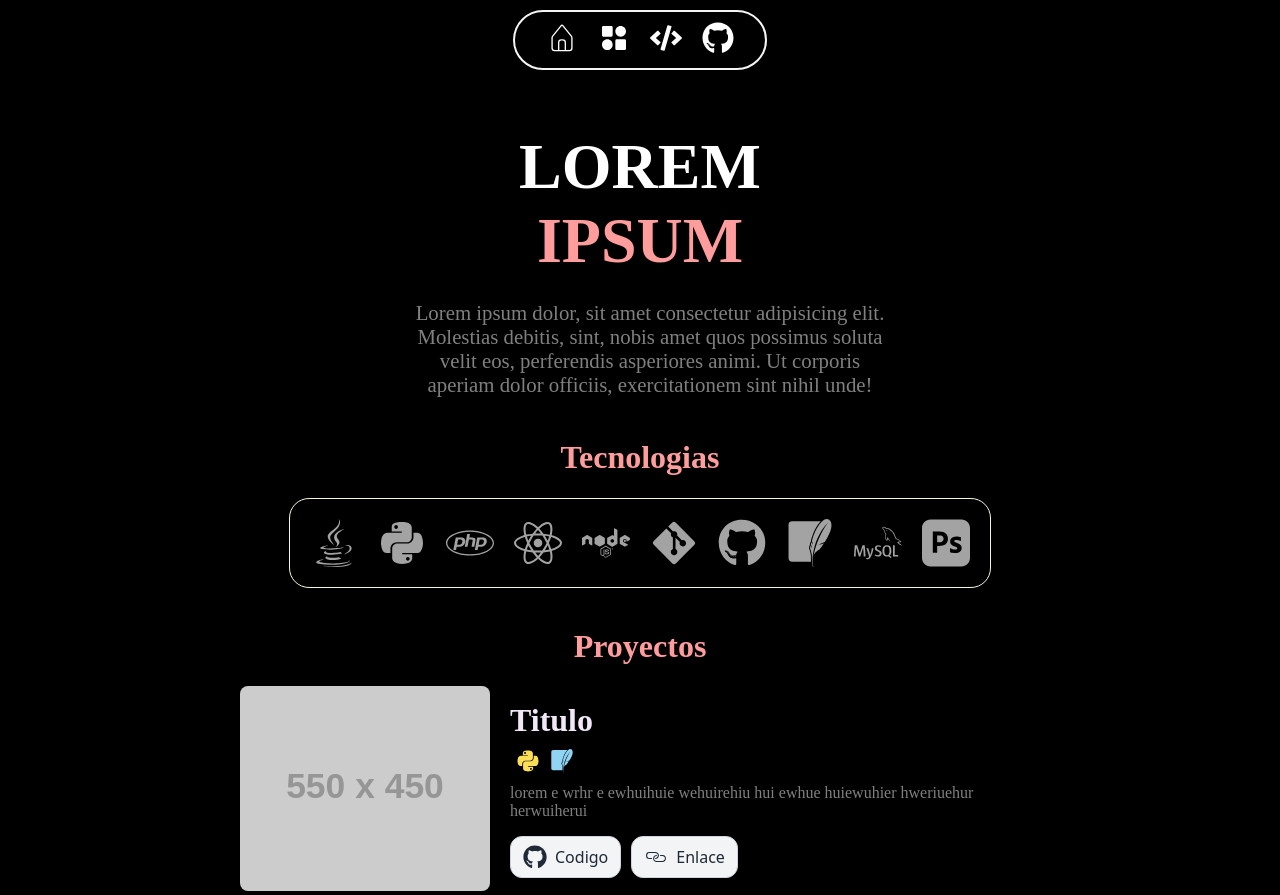
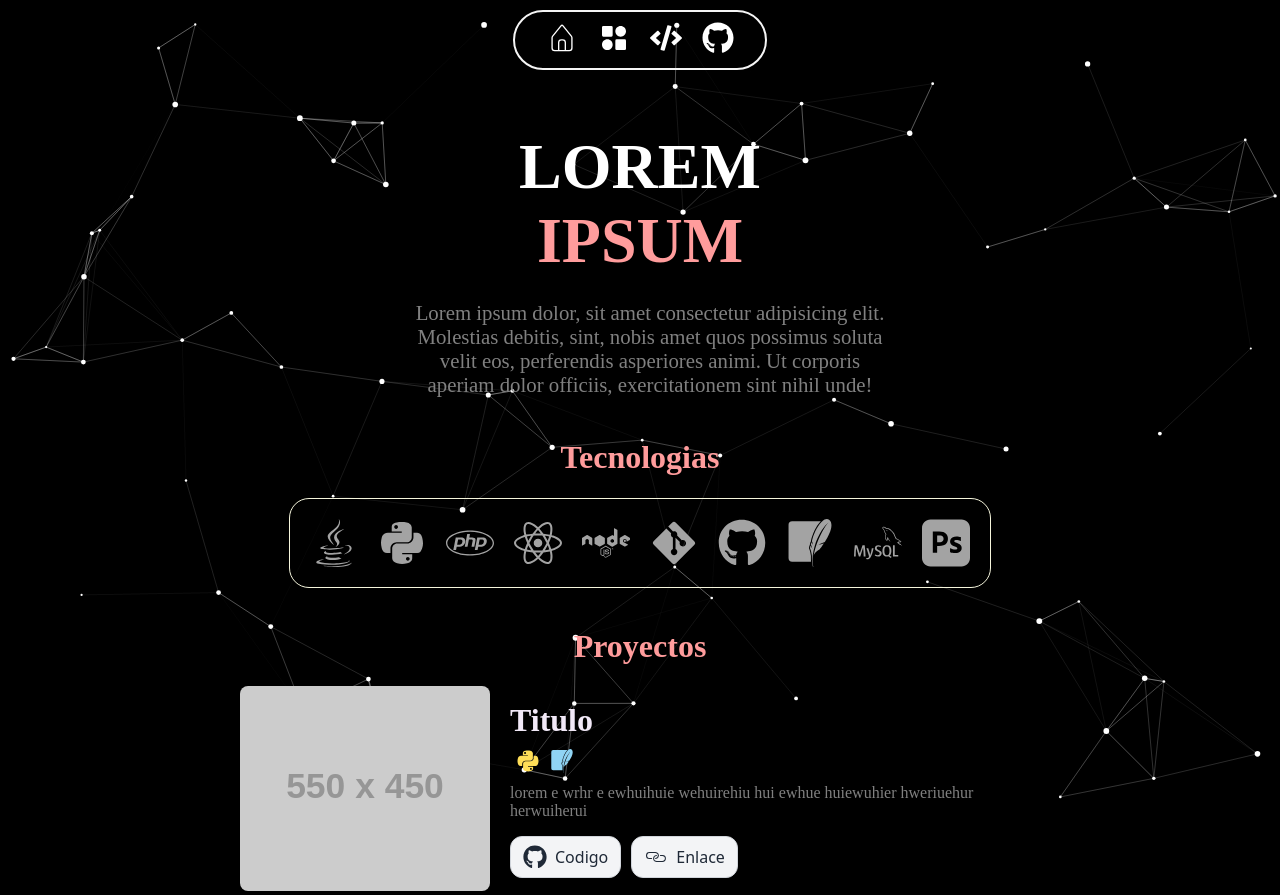
Before and after one commit to agusaguerom/portfolio, a React (Vite) app: page / in a window 1280 px wide. Built offline with nearby package versions, Linux system fonts and the light colour scheme.

Commit message:
Fondo de Particulas

```diff
--- a/package.json
+++ b/package.json
@@ -10,9 +10,13 @@
     "preview": "vite preview"
   },
   "dependencies": {
+    "@tsparticles/all": "^3.8.0",
+    "@tsparticles/react": "^3.0.0",
     "react": "^18.3.1",
     "react-dom": "^18.3.1",
-    "react-icons": "^5.4.0"
+    "react-icons": "^5.4.0",
+    "react-tsparticles": "^2.12.2",
+    "tsparticles": "^3.8.0"
   },
   "devDependencies": {
     "@eslint/js": "^9.17.0",
--- a/src/App.css
+++ b/src/App.css
@@ -4,3 +4,12 @@ body {
     margin: 0;
     height: 100vh;
   }
+
+  #tsparticles {
+    position: fixed;
+    top: 0;
+    left: 0;
+    width: 100vw;
+    height: 100vh;
+    z-index: -1; /* Lo coloca en el fondo */
+}
--- a/src/App.jsx
+++ b/src/App.jsx
@@ -1,12 +1,13 @@
 
 import './App.css'
+import ParticlesBackground from './components/Config/ParticlesBackground'
 import Navbar from './components/Navbar/Navbar'
 import Home from './pages/Home'
-
 function App() {
 
   return (
     <>
+    <ParticlesBackground/>
     <Navbar/>
     <Home/>
     </>
--- /dev/null
+++ b/src/components/Config/ParticlesBackground.jsx
@@ -0,0 +1,108 @@
+
+import Particles, { initParticlesEngine } from "@tsparticles/react";
+import { useEffect, useMemo, useState } from "react";
+// import { loadAll } from "@/tsparticles/all"; // if you are going to use `loadAll`, install the "@tsparticles/all" package too.
+// import { loadFull } from "tsparticles"; // if you are going to use `loadFull`, install the "tsparticles" package too.
+import { loadSlim } from "@tsparticles/slim"; // if you are going to use `loadSlim`, install the "@tsparticles/slim" package too.
+// import { loadBasic } from "@tsparticles/basic"; // if you are going to use `loadBasic`, install the "@tsparticles/basic" package too.
+
+
+const ParticlesBackground = (props) => {
+
+  const [init, setInit] = useState(false);
+  // this should be run only once per application lifetime
+  useEffect(() => {
+    initParticlesEngine(async (engine) => {
+      // you can initiate the tsParticles instance (engine) here, adding custom shapes or presets
+      // this loads the tsparticles package bundle, it's the easiest method for getting everything ready
+      // starting from v2 you can add only the features you need reducing the bundle size
+      //await loadAll(engine);
+      //await loadFull(engine);
+      await loadSlim(engine);
+      //await loadBasic(engine);
+    }).then(() => {
+      setInit(true);
+    });
+  }, []);
+
+  const particlesLoaded = (container) => {
+    console.log(container);
+  };
+
+
+  const options = useMemo(
+    () => ({
+      background: {
+        color: {
+          value: "#000",
+        },
+      },
+      fpsLimit: 120,
+      interactivity: {
+        events: {
+          onClick: {
+            enable: true,
+            mode: "repulse",
+          },
+          onHover: {
+            enable: false,
+            mode: 'grab',
+          },
+        },
+        modes: {
+          push: {
+            distance: 200,
+            duration: 15,
+          },
+          grab: {
+            distance: 150,
+          },
+        },
+      },
+      particles: {
+        color: {
+          value: "#FFFFFF",
+        },
+        links: {
+          color: "#FFFFFF",
+          distance: 150,
+          enable: true,
+          opacity: 0.3,
+          width: 1,
+        },
+        move: {
+          direction: "none",
+          enable: true,
+          outModes: {
+            default: "bounce",
+          },
+          random: true,
+          speed: 1,
+          straight: false,
+        },
+        number: {
+          density: {
+            enable: true,
+          },
+          value: 150,
+        },
+        opacity: {
+          value: 1.0,
+        },
+        shape: {
+          type: "circle",
+        },
+        size: {
+          value: { min: 1, max: 3 },
+        },
+      },
+      detectRetina: true,
+    }),
+    [],
+  );
+
+
+  return <Particles id="tsparticles" init={particlesLoaded} options={options} />;
+};
+
+export default ParticlesBackground;
--- a/src/pages/Home.jsx
+++ b/src/pages/Home.jsx
@@ -4,6 +4,7 @@ import Projects from "../components/Projects/Projects";
 export default function Home() {
     return (
         <>
+
             <div className="containerInfo">
                 <div className="containerTitulo">
                     <h1 className="tituloNombre">LOREM <br /> <span className="spanNombre">IPSUM</span></h1>
```
Also changed, not shown: 1 other file (tests, documents, lock files or other folders).
